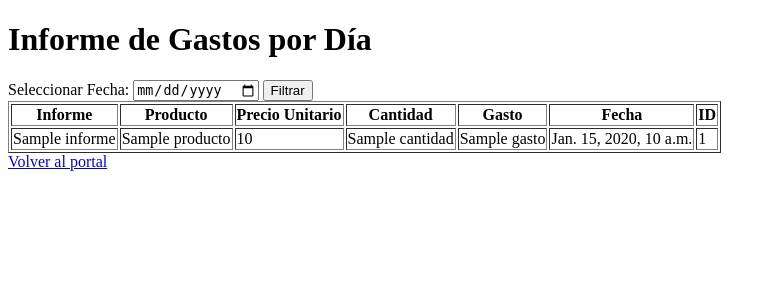
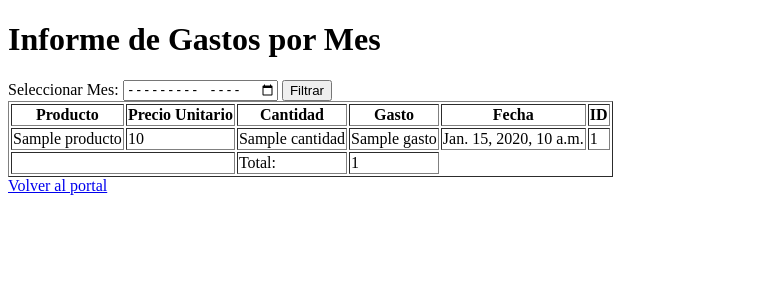
Before and after one commit to Gael12321/Pagina_Almacenes_Unison_Proyecto_Mireles, a Django app: template Pagina_Almacenes_Unison/templates/materiales/informe_gastos_por_mes.html in a window 1280 px wide. Shown: the top 300 px of the page, without its empty margins (0-776 px from the left). Run offline with Django 3.2, Linux system fonts and the light colour scheme; the template is opened without the code that fills it: most values are stand-ins (such as "Sample title", 1, 10 or a date in 2020).

```diff
--- a/Pagina_Almacenes_Unison/Pagina_Almacenes_Unison/urls.py
+++ b/Pagina_Almacenes_Unison/Pagina_Almacenes_Unison/urls.py
@@ -56,7 +56,7 @@ urlpatterns += [
 urlpatterns += [
     path('lista-materiales/', login_required(ListaMateriales.as_view()), name='lista_materiales'),
     path('gastos/', login_required(ListaGastos.as_view()), name='lista_gastos'),
-    path('informe-gastos-por-mes/', InformeGastosPorDia.as_view(), name='informe_gastos_por_mes'),
+    path('informe-gastos-por-mes/', InformeGastosPorMes.as_view(), name='informe_gastos_por_mes'),
     path('añadir-material/', login_required(AñadirMaterial.as_view()), name='añadir_material'),
     path('agregar-material/<int:pk>/', login_required(AgregarProducto.as_view()), name='agregar_material'),
     path('editar-material/<int:pk>/', login_required(EditarMaterial.as_view()), name='editar_material'),
--- a/Pagina_Almacenes_Unison/templates/materiales/informe_gastos_por_mes.html
+++ b/Pagina_Almacenes_Unison/templates/materiales/informe_gastos_por_mes.html
@@ -3,21 +3,20 @@
 <head>
     <meta charset="UTF-8">
     <meta name="viewport" content="width=device-width, initial-scale=1.0">
-    <title>Informe de Gastos por Día</title>
+    <title>Informe de Gastos por Mes</title>
 </head>
 <body>
-    <h1>Informe de Gastos por Día</h1>
+    <h1>Informe de Gastos por Mes</h1>
 
     <form method="get" action="{% url 'informe_gastos_por_mes' %}">
-        <label for="fecha">Seleccionar Fecha:</label>
-        <input type="date" id="fecha" name="fecha" value="{{ request.GET.fecha }}">
+        <label for="mes">Seleccionar Mes:</label>
+        <input type="month" id="mes" name="mes" value="{{ request.GET.mes }}">
         <button type="submit">Filtrar</button>
     </form>
 
     <table border="1">
         <thead>
             <tr>
-                <th>Informe</th>
                 <th>Producto</th>
                 <th>Precio Unitario</th>
                 <th>Cantidad</th>
@@ -27,12 +26,8 @@
             </tr>
         </thead>
         <tbody>
-            {% for informe, gastos in informes.items %}
-                {% for gasto in gastos %}
+            {% for gasto in informes %}
                 <tr>
-                        {% if forloop.first %}
-                            <td rowspan="{{ gastos|length }}">{{ informe }}</td>
-                        {% endif %}
                     <td>{{ gasto.producto }}</td>
                     <td>{{ gasto.producto.precio_unitario }}</td>
                     <td>{{ gasto.cantidad }}</td>
@@ -41,10 +36,16 @@
                     <td>{{ gasto.id }}</td>
                 </tr>
             {% endfor %}
-            {% endfor %}
         </tbody>
+        <tfoot>
+            <tr>
+                <td colspan="2"></td>
+                <td>Total:</td>
+                <td>{{ total_gastos }}</td>
+            </tr>
+        </tfoot>
     </table>
-</body>
     <a href="{% url 'portal_admin' %}" class="btn btn-info">Volver al portal</a>
 
+</body>
 </html>
```
Also changed, not shown: Pagina_Almacenes_Unison/materiales/views.py (+14 -11 lines), Pagina_Almacenes_Unison/db.sqlite3. Lines whose indentation alone changed are shown as unchanged.
